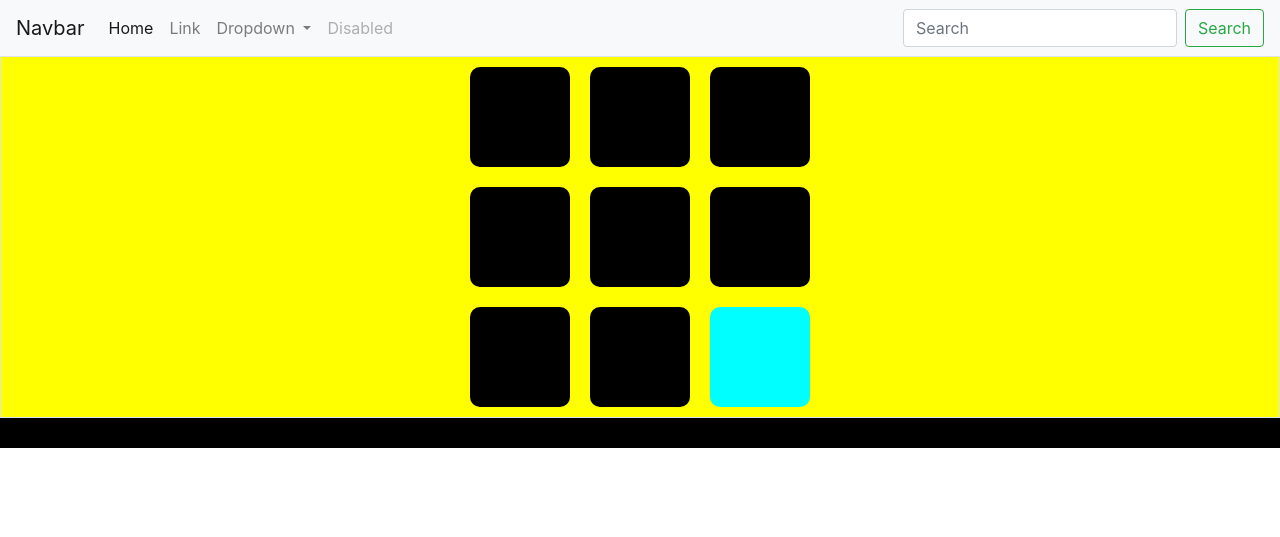
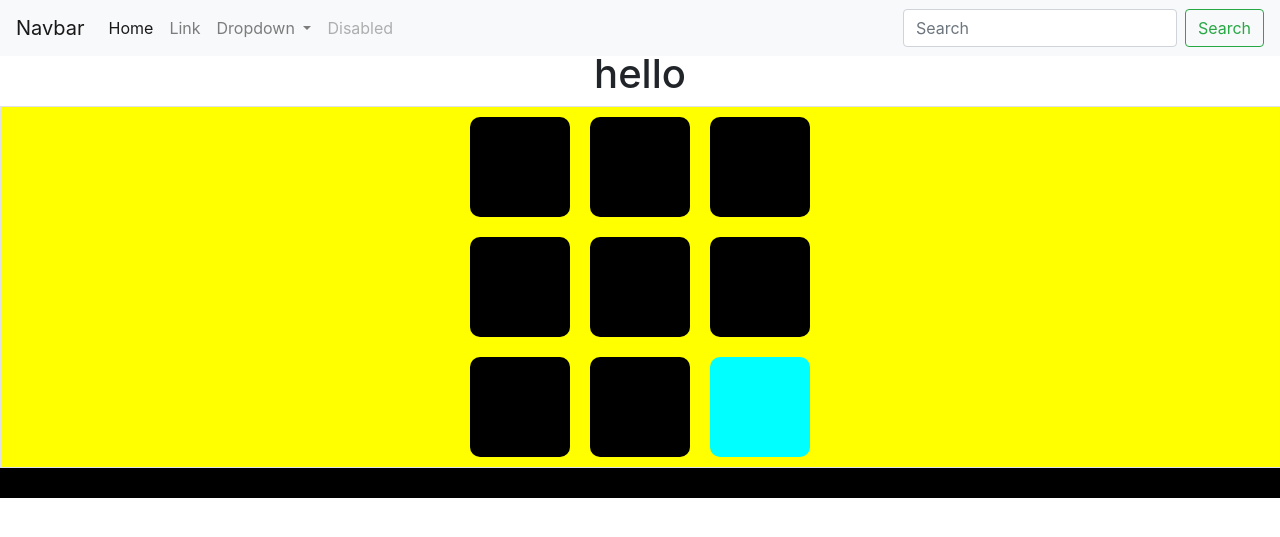
Before and after one commit to kdj-star/TIL, a Django app: page / in a window 1280 px wide. Shown: the top 537 px of the page. Run offline with Django 5.2, Linux system fonts and the light colour scheme.

Commit message:
위치 조정

```diff
--- a/portfolio/pjt/templates/apps/email_authentication.html
+++ b/portfolio/pjt/templates/apps/email_authentication.html
@@ -1,8 +1,9 @@
 
 {% extends 'base.html' %}
 {% block content %}
-<p>{{ email }}</p>
-<form action="" method="post" class="form-example">
+
+<form action="" method="post" class="form-example" >
+  <p>{{ email }}</p>
     <div class="form-example">
       <label for="email">Enter your email: </label>
       <input type="email" name="email" id="email" required />
--- a/portfolio/pjt/templates/base.html
+++ b/portfolio/pjt/templates/base.html
@@ -50,7 +50,7 @@
             </div>
         </nav>
     </header>
-    <main>
+    <main style="margin-top: 50px;" >
         {% block content %}
 
         {% endblock %}
```
